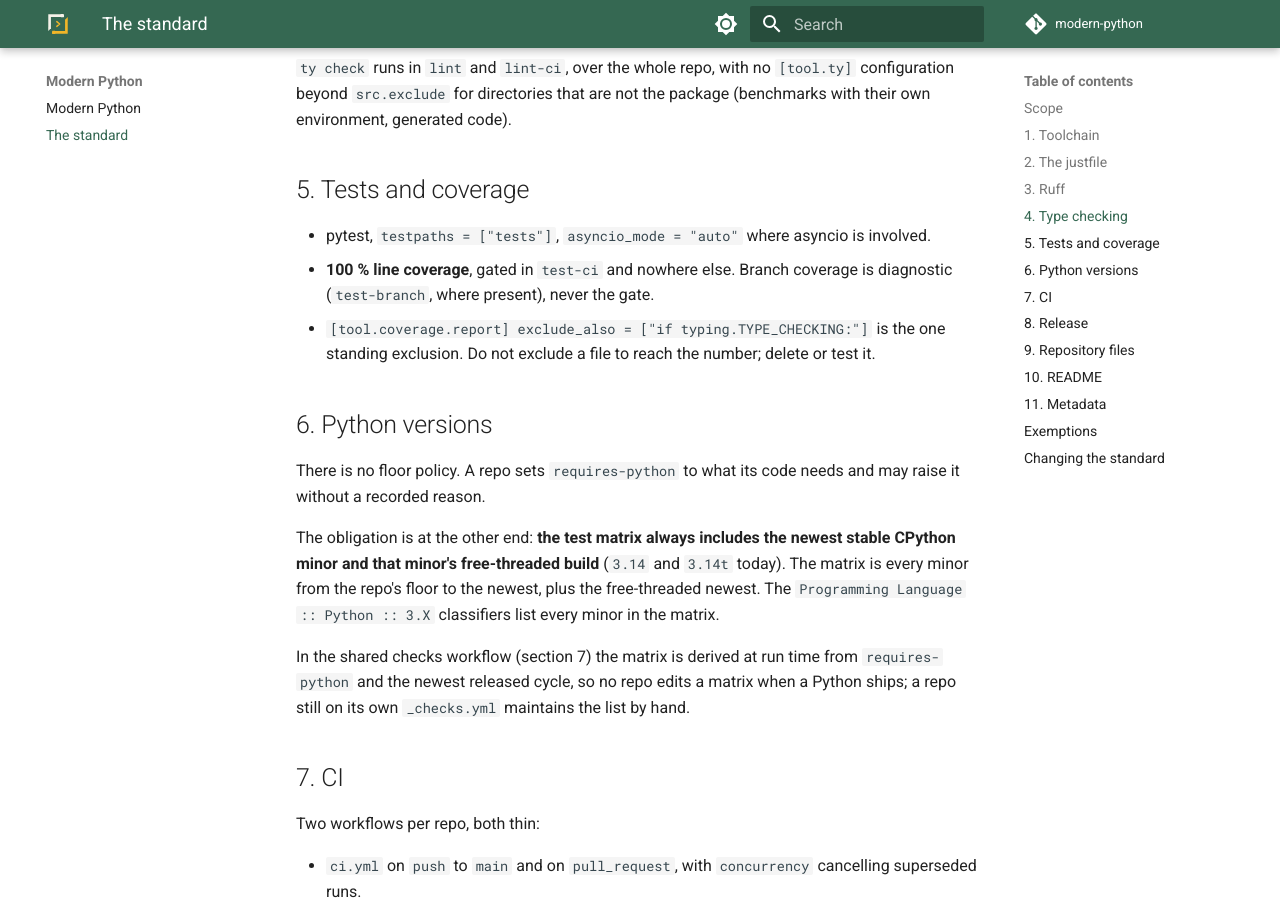
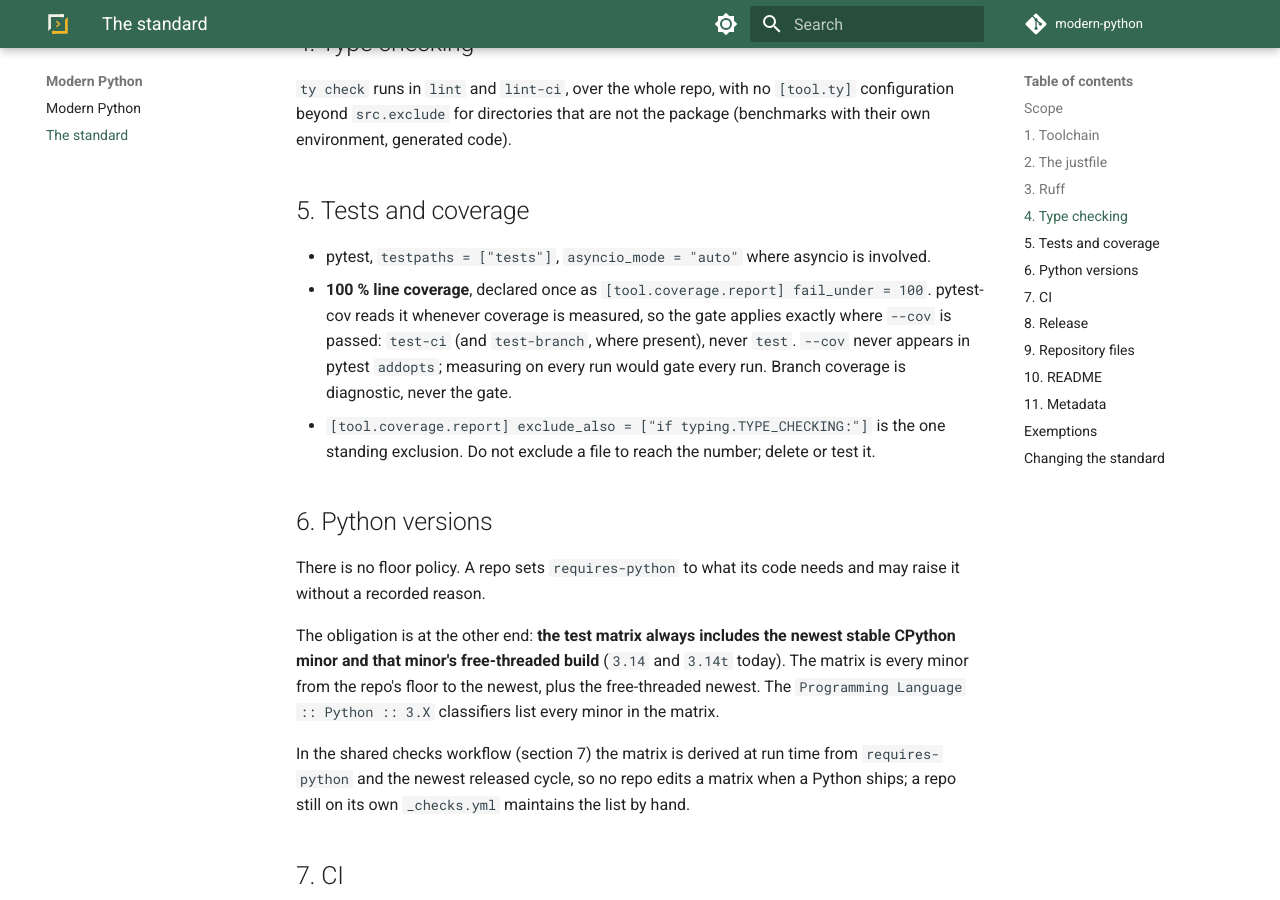
Before and after one commit to modern-python/.github, an MkDocs documentation site: the page built from docs/standard.md, in a window 1280 px wide and 900 px high, scrolled down 2365 px. Built offline with MkDocs 1.6.1 and Material for MkDocs 9.7.7, drawn with Linux system fonts in a browser that asks for light colours; some of the changed text lies outside the part shown.

Commit message:
docs(standard): declare the coverage gate in [tool.coverage.report] and measure only in test-ci (#90)

```diff
--- a/docs/standard.md
+++ b/docs/standard.md
@@ -39,8 +39,8 @@ freely but may not rename or repurpose these.
 | `install` | Upgrades the lockfile and syncs every extra plus the `lint` group. The only recipe that touches `uv.lock`. |
 | `lint` | **Rewrites files.** Autofix, then type-check. |
 | `lint-ci` | The read-only twin of `lint`, same checks. What CI runs. Use it locally when you want an answer, not a mutation. |
-| `test` | pytest with arguments passed through and **no coverage gate**, so a targeted run never fails on coverage. |
-| `test-ci` | The gated full run: 100 % line coverage. What CI runs. |
+| `test` | pytest with arguments passed through and **no coverage measured**, so a targeted run never meets the gate. |
+| `test-ci` | The full run with coverage measured and the XML report written; the gate in `[tool.coverage.report]` applies here. What CI runs. |
 | `publish` | Version comes from the git tag (`$GITHUB_REF_NAME`); `pyproject.toml` keeps `version = "0"` and is never bumped. Auth is PyPI Trusted Publishing; there is no token. |
 
 A repo whose tests need a service (PostgreSQL, Redis, a broker) may run `test` through Docker
@@ -90,8 +90,11 @@ environment, generated code).
 ## 5. Tests and coverage
 
 - pytest, `testpaths = ["tests"]`, `asyncio_mode = "auto"` where asyncio is involved.
-- **100 % line coverage**, gated in `test-ci` and nowhere else. Branch coverage is diagnostic
-  (`test-branch`, where present), never the gate.
+- **100 % line coverage**, declared once as `[tool.coverage.report] fail_under = 100`. pytest-cov
+  reads it whenever coverage is measured, so the gate applies exactly where `--cov` is passed:
+  `test-ci` (and `test-branch`, where present), never `test`. `--cov` never appears in pytest
+  `addopts`; measuring on every run would gate every run. Branch coverage is diagnostic, never the
+  gate.
 - `[tool.coverage.report] exclude_also = ["if typing.TYPE_CHECKING:"]` is the one standing
   exclusion. Do not exclude a file to reach the number; delete or test it.
 
```
